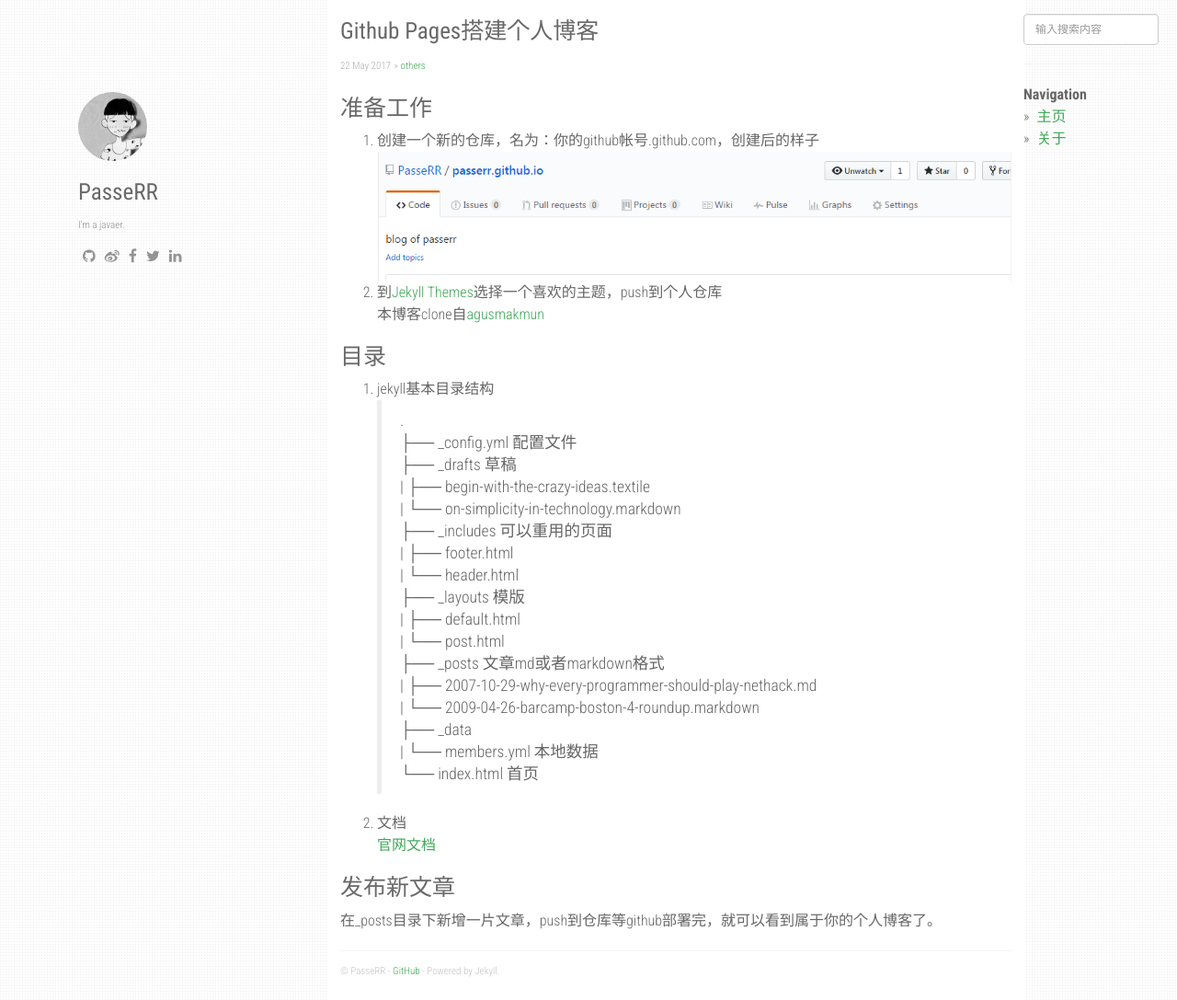
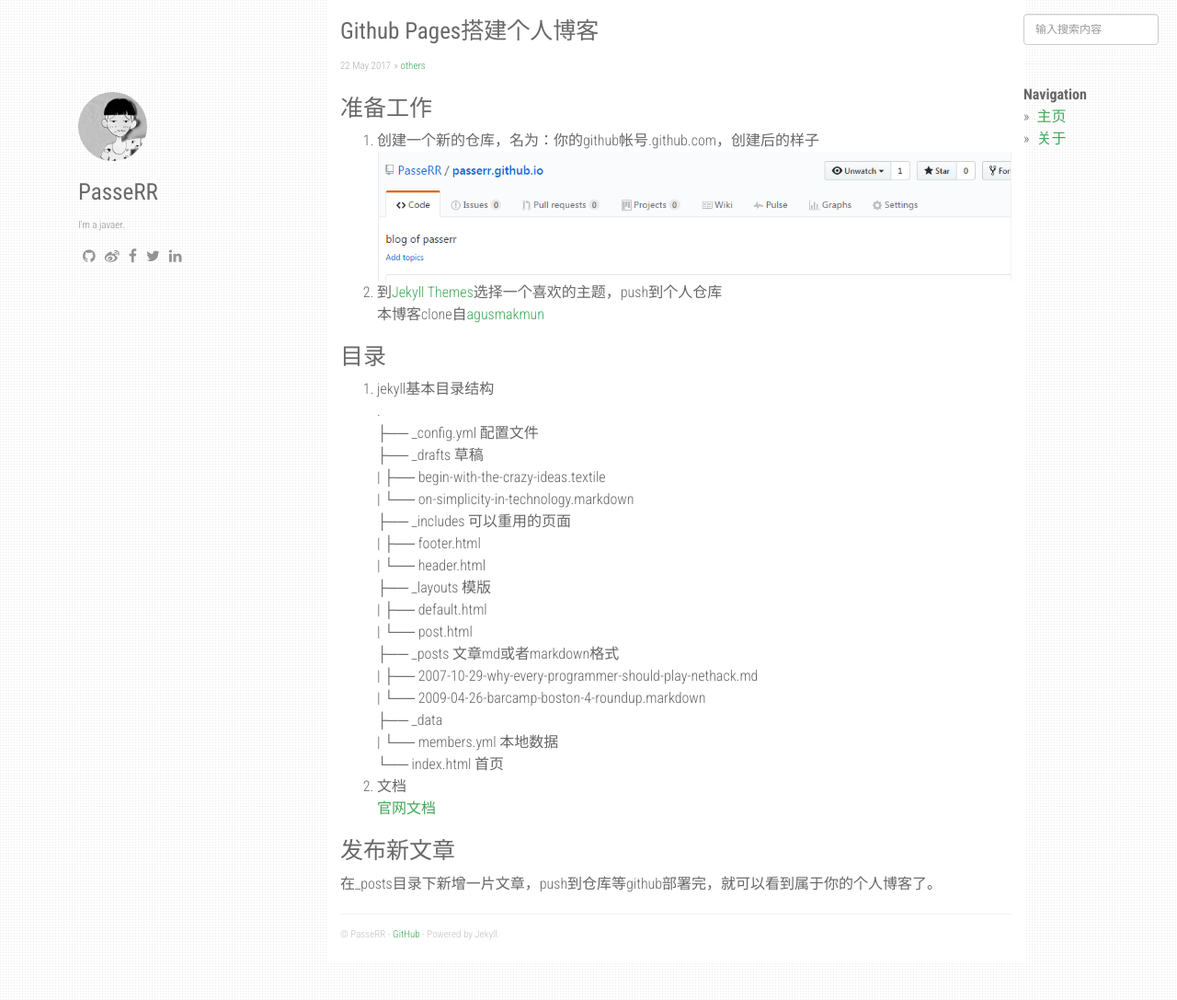
Before and after one commit to PasseRR/passerr.github.io, a Jekyll site: the page built from _posts/2017-05-22-github-pages.md, in a window 1280 px wide. Shown: the whole page at 92% size. Built offline with Jekyll 4.4.1, drawn with Linux system fonts in a browser that asks for light colours; nearby versions of some CDN libraries; comment, search, counter and statistics services are not loaded; grey boxes are pictures that could not be loaded.

```diff
--- a/_posts/2017-05-22-github-pages.md
+++ b/_posts/2017-05-22-github-pages.md
@@ -12,23 +12,23 @@ categories: [others]
 
 # 目录
 1. jekyll基本目录结构
->.
->├── _config.yml 配置文件
->├── _drafts 草稿
->|   ├── begin-with-the-crazy-ideas.textile
->|   └── on-simplicity-in-technology.markdown
->├── _includes 可以重用的页面
->|   ├── footer.html
->|   └── header.html
->├── _layouts 模版
->|   ├── default.html
->|   └── post.html
->├── _posts 文章md或者markdown格式
->|   ├── 2007-10-29-why-every-programmer-should-play-nethack.md
->|   └── 2009-04-26-barcamp-boston-4-roundup.markdown
->├── _data
->|   └── members.yml 本地数据
->└── index.html 首页
+.
+├── _config.yml 配置文件
+├── _drafts 草稿
+|  ├── begin-with-the-crazy-ideas.textile
+|  └── on-simplicity-in-technology.markdown
+├── _includes 可以重用的页面
+|  ├── footer.html
+|  └── header.html
+├── _layouts 模版
+|  ├── default.html
+|  └── post.html
+├── _posts 文章md或者markdown格式
+|  ├── 2007-10-29-why-every-programmer-should-play-nethack.md
+|  └── 2009-04-26-barcamp-boston-4-roundup.markdown
+├── _data
+|  └── members.yml 本地数据
+└── index.html 首页
 2. 文档
 [官网文档](http://jekyll.com.cn/docs/home/)
 
```
